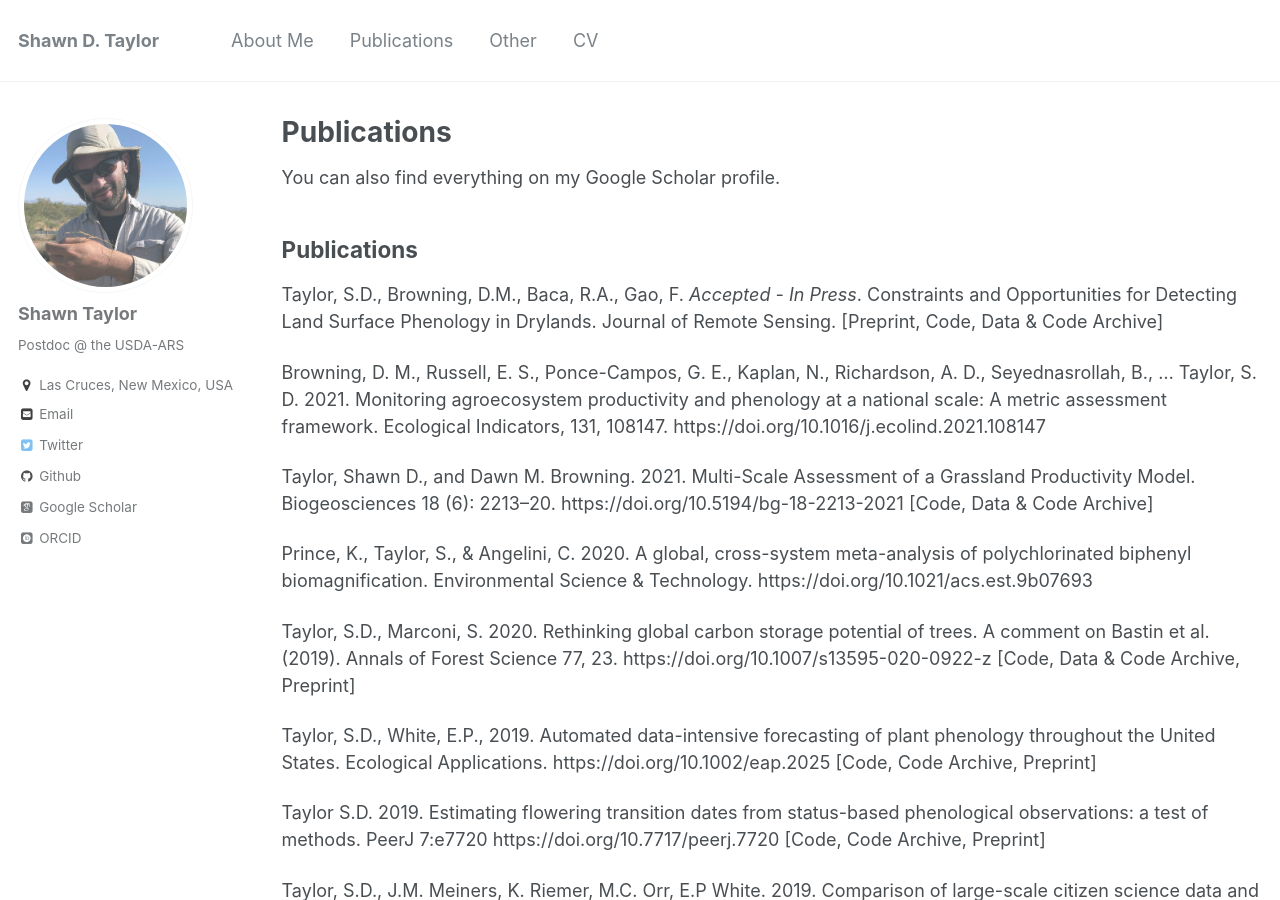
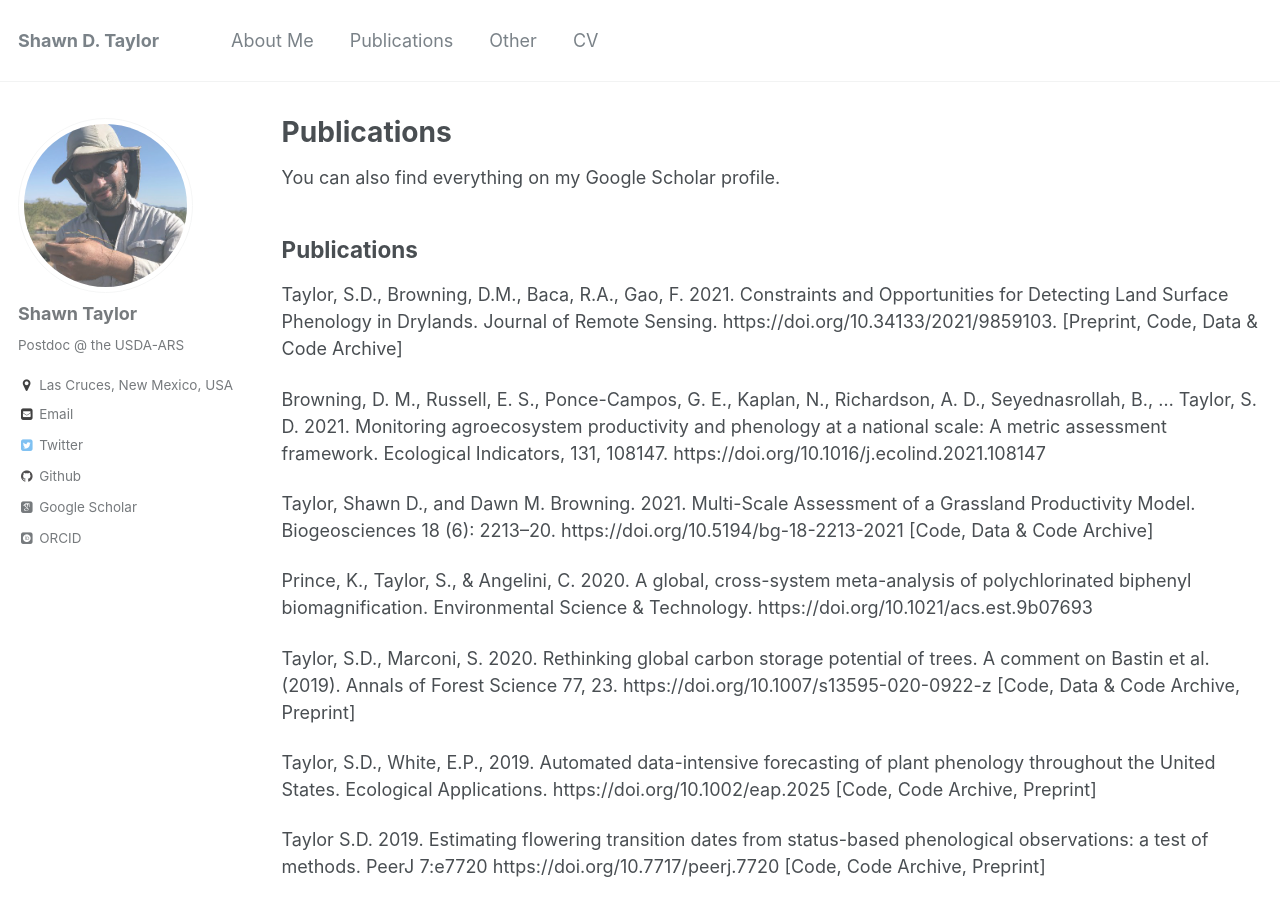
Before and after one commit to sdtaylor/sdtaylor.github.io, a Jekyll site: the page built from _pages/publications.md, in a window 1280 px wide and 900 px high. Built offline with Jekyll 4.4.1, drawn with Linux system fonts in a browser that asks for light colours; some web fonts are replaced.

Commit message:
update pubs

```diff
--- a/_pages/publications.md
+++ b/_pages/publications.md
@@ -10,7 +10,7 @@
 
 ## Publications
 
-Taylor, S.D., Browning, D.M., Baca, R.A., Gao, F. *Accepted - In Press*. Constraints and Opportunities for Detecting Land Surface Phenology in Drylands. Journal of Remote Sensing. [[Preprint](https://doi.org/10.1101/2021.05.21.445173),
+Taylor, S.D., Browning, D.M., Baca, R.A., Gao, F. 2021. Constraints and Opportunities for Detecting Land Surface Phenology in Drylands. Journal of Remote Sensing. [https://doi.org/10.34133/2021/9859103](https://doi.org/10.34133/2021/9859103). [[Preprint](https://doi.org/10.1101/2021.05.21.445173),
 [Code](https://github.com/sdtaylor/JornadaDroneAnalysis),
 [Data & Code Archive](https://doi.org/10.5281/zenodo.4777207)]
 
```
